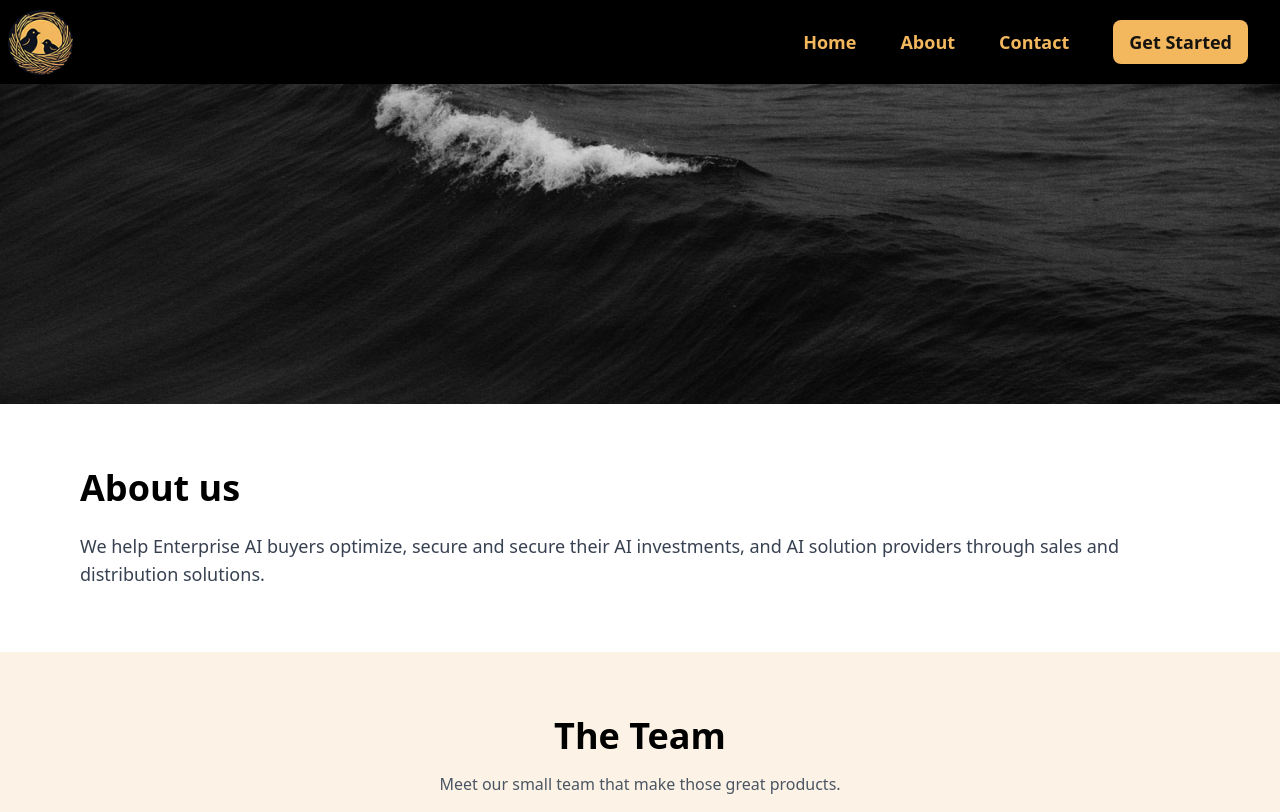
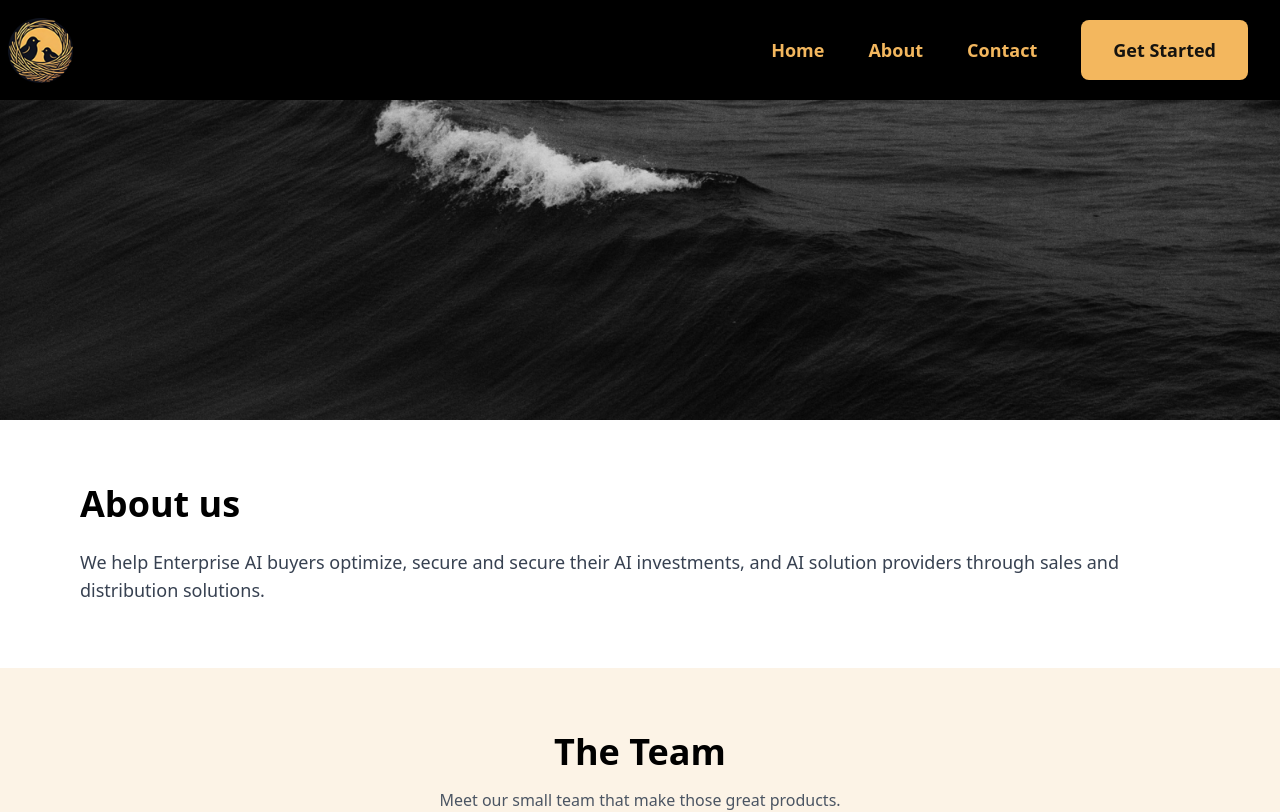
Before and after one commit to professionalnest/website, a Next.js app: page /about in a window 1280 px wide. Shown: the top 812 px of the page. Built offline with nearby package versions, Linux system fonts and the light colour scheme; no server answers.

Commit message:
Added C2AButton as component

```diff
--- a/src/app/page.tsx
+++ b/src/app/page.tsx
@@ -2,15 +2,15 @@ import WhyChose from "@/components/WhyChoose";
 import  Hero  from "@/components/Hero";
 import ValuePropositions  from "@/components/ValuePropositions";
 import C2ASection from "@/components/C2ASection";
-import { c2aLabels, homePageLabels } from "@/utils/labels";
+import { homePageLabels } from "@/utils/labels";
 
 export default function Home() {
   return (
     <>
-      <Hero labels={homePageLabels.hero} c2a={c2aLabels} />
+      <Hero labels={homePageLabels.hero} />
       <ValuePropositions title={homePageLabels.valuePropositionsSection.title} valuePropositions={homePageLabels.valuePropositionsSection.valuePropositions}/>
       <WhyChose labels={homePageLabels.whyChoose} />
-      <C2ASection labels={homePageLabels.c2aSection} c2a={c2aLabels} />
+      <C2ASection labels={homePageLabels.c2aSection} />
     </>
   );
 }
--- /dev/null
+++ b/src/components/C2AButton.tsx
@@ -0,0 +1,14 @@
+"use client"
+import { c2aLabels } from "@/utils/labels";
+import Link from "next/link";
+
+const C2AButton = () => {
+
+    return (
+        <Link href={c2aLabels.url} className="px-6 md:px-8 py-4 bg-color-primary rounded-lg texte-center w-fit font-bold">
+            {c2aLabels.label}
+        </Link>
+    )
+}
+
+export default C2AButton;
--- a/src/components/C2ASection.tsx
+++ b/src/components/C2ASection.tsx
@@ -1,15 +1,13 @@
-import { C2ALabels, C2ASectionComponentLabels } from "@/models/UIInterfaces";
-import Link from "next/link";
+import { C2ASectionComponentLabels } from "@/models/UIInterfaces";
+import C2AButton from "./C2AButton";
 
-const C2ASection =  ({labels, c2a}: {labels:C2ASectionComponentLabels, c2a: C2ALabels}) => {
+const C2ASection =  ({labels}: {labels:C2ASectionComponentLabels}) => {
     return (
         <section className="px-12 py-16 bg-color-primary-section text-center gap-4">
             <h2 className="text-3xl sm:text-4xl font-bold mb-8 sm:mb-12">
                 {labels.title}
             </h2>
-            <div>
-                <Link href="/getstarted" className="px-6 md:px-8 py-4 bg-color-primary rounded-lg font-extrabold">Get Started</Link>
-            </div>
+            <C2AButton />
         </section>
     );
 };
--- a/src/components/Hero.tsx
+++ b/src/components/Hero.tsx
@@ -1,9 +1,9 @@
 import React from "react";
 import Image from "next/image";
-import Link from "next/link";
-import { C2ALabels, HeroComponentLabels } from "@/models/UIInterfaces";
+import { HeroComponentLabels } from "@/models/UIInterfaces";
+import C2AButton from "./C2AButton";
 
-const Hero = ({labels, c2a}: {labels:HeroComponentLabels, c2a: C2ALabels}) => {
+const Hero = ({labels}: {labels:HeroComponentLabels}) => {
   return (
     <div className="container m-auto flex flex-col md:flex-row items-center justify-between py-14 md:py-20 gap-14 px-12">
       {/* TEXT SIDE */}
@@ -20,9 +20,7 @@ const Hero = ({labels, c2a}: {labels:HeroComponentLabels, c2a: C2ALabels}) => {
         </p>
 
         {/* CALL TO ACTION */}
-        <div>
-        <Link href={c2a.url} className="px-6 md:px-8 py-4 bg-color-primary rounded-lg font-extrabold">{c2a.label}</Link>
-        </div>
+        <C2AButton />
       </div>
 
       {/* IMAGE SIDE */}
--- a/src/components/Navbar.tsx
+++ b/src/components/Navbar.tsx
@@ -1,8 +1,8 @@
 "use client"
-import { C2ALabels } from '@/models/UIInterfaces';
 import React, { useState } from 'react'
+import C2AButton from './C2AButton';
 
-const Navbar = ({c2a}: {c2a: C2ALabels}) => {
+const Navbar = () => {
     const [isOpen, setIsOpen] = useState(false);
 
     const toggleMenu = () => {
@@ -54,9 +54,7 @@ const Navbar = ({c2a}: {c2a: C2ALabels}) => {
                         <li><a href="/">Home</a></li>
                         <li><a href="/about">About</a></li>
                         <li><a href="/contact">Contact</a></li>
-                        <button className='rounded-lg px-4 py-2 bg-color-primary' onClick={()=> window.location.href = c2a.url} >
-                            {c2a.label}
-                        </button>
+                        <C2AButton />
                     </ul>
                 </div>
 
@@ -66,9 +64,7 @@ const Navbar = ({c2a}: {c2a: C2ALabels}) => {
                         <li><a href="/">Home</a></li>
                         <li><a href="/about">About</a></li>
                         <li><a href="/contact">Contact</a></li>
-                        <button className='rounded-lg p-3 bg-color-primary w-full' onClick={()=> window.location.href = c2a.url} >
-                            {c2a.label}
-                        </button>
+                        <C2AButton />
                     </ul>
                 </div>
             </nav>
```
